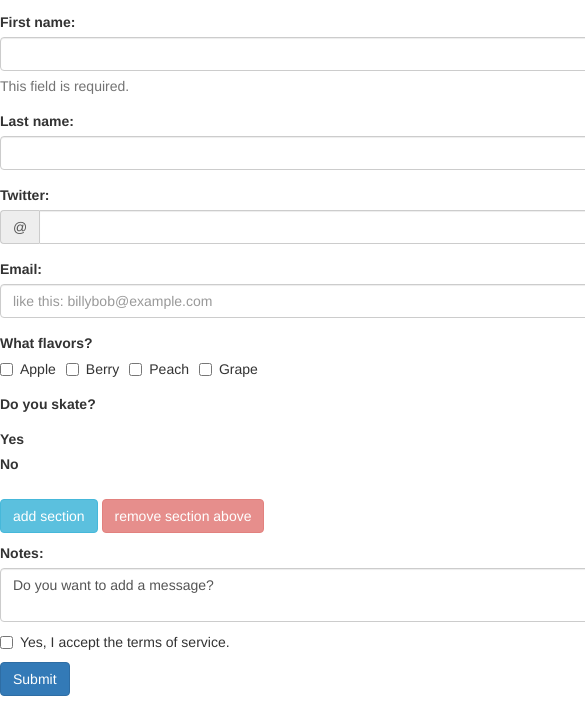
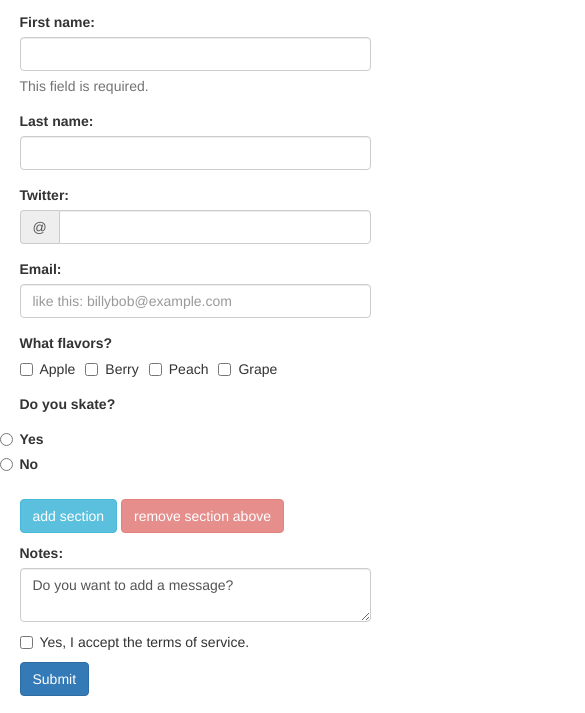
Before and after one commit to tristandenyer/clone-section-of-form-ES6-or-jQuery, a plain HTML site: page dynamic-form-bootstrap-3-0.html in a window 390 px wide. Shown: the part 213-926 px from the top of the page, 585 px wide, since content can reach past the window. Drawn offline with nearby package versions, Linux system fonts and the light colour scheme.

Commit message:
added media query for small screens

```diff
--- a/dynamic-form-bootstrap-3-0.html
+++ b/dynamic-form-bootstrap-3-0.html
@@ -43,6 +43,11 @@
       #O_o a:hover, #O_o a:active {
         color: #fff;
         border-bottom: #fff;
+      }
+      @media only screen and (max-width: 620px), only screen and (max-device-width: 620px) {
+        #wrapper {
+          width: 90%;
+        }
       }
       </style>
     <script src="//ajax.googleapis.com/ajax/libs/jquery/1.10.2/jquery.min.js"></script>
```
